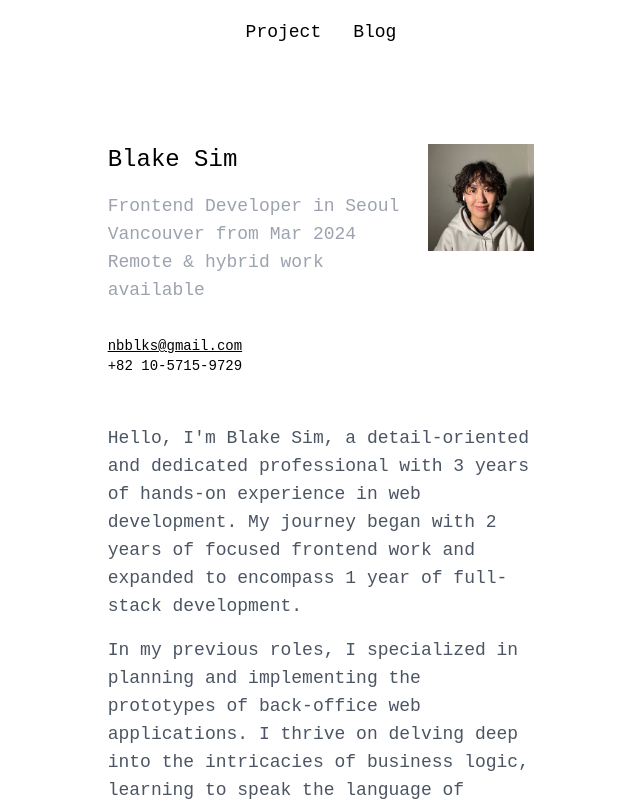
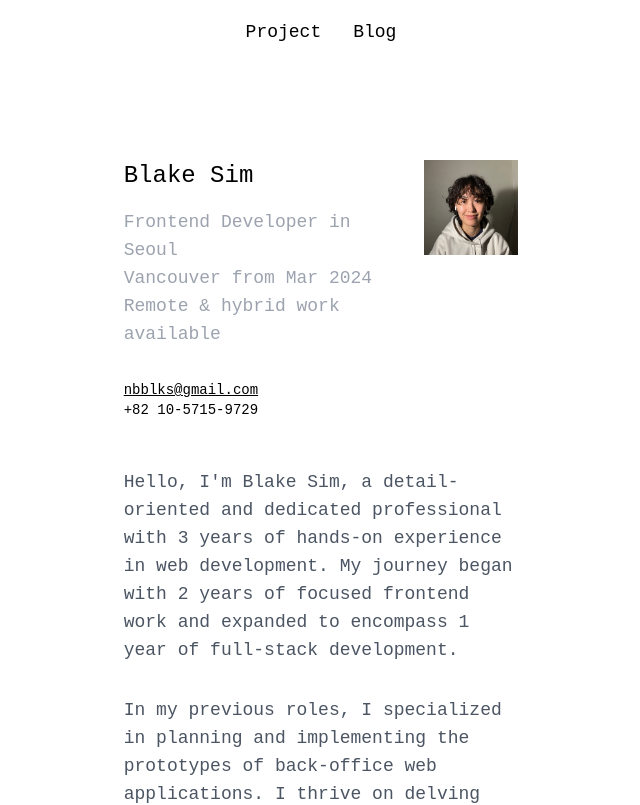
Before and after one commit to nbblk/nbblk.github.io, a SvelteKit app: page / in a window 1280 px wide. Shown: the top 805 px of the page, without its empty margins (319-959 px from the left). Built offline with nearby package versions, Linux system fonts and the light colour scheme.

Commit message:
Style: tweak layout

```diff
--- a/src/routes/+page.svelte
+++ b/src/routes/+page.svelte
@@ -1,22 +1,25 @@
 <div class="w-full h-screen mt-20 flex flex-col justify-start items-center gap-8">
-	<div class="w-1/3 flex flex-col justify-center items-center gap-12">
-		<section class="w-full flex flex-row">
-			<div class="w-full flex flex-col justify-center items-start gap-4">
-				<h1 class="text-2xl">Blake Sim</h1>
-				<h3 class="text-lg text-gray-400">
+	<div class="w-full md:w-1/3 p-4 flex flex-col justify-center items-center gap-12">
+		<section
+			class="w-full flex flex-col md:flex-row md:flex-row-reverse justify-center items-start gap-4"
+		>
+			<div class="w-full md:w-1/3 h-auto flex justify-center items-start">
+				<img src="profile_high.jpg" alt="profile" width="250" height="250" />
+			</div>
+
+			<div class="w-full flex flex-col gap-4">
+				<h1 class="w-full text-center md:text-left text-2xl">Blake Sim</h1>
+				<h3 class="w-full text-center md:text-left text-lg text-gray-400">
 					Frontend Developer in Seoul<br /> Vancouver from Mar 2024
 					<br /> Remote & hybrid work available<br />
 				</h3>
-				<small class="mt-4 text-sm">
+				<small class="inline-block w-full md:text-left text-center mt-4 text-sm">
 					<a href="mailto:nbblks@gmail.com" class="underline">nbblks@gmail.com</a>
 					<br /> <span>+82 10-5715-9729</span>
 				</small>
 			</div>
-			<div class="w-1/3 h-auto flex justify-center items-start">
-				<img src="profile_high.jpg" alt="profile" width="250" height="250" />
-			</div>
 		</section>
-		<section class="w-full flex flex-col justify-start items-center text-lg text-gray-600 gap-4">
+		<section class="w-full flex flex-col justify-start items-center text-lg text-gray-600 gap-8">
 			<p>
 				Hello, I'm Blake Sim, a detail-oriented and dedicated professional with 3 years of hands-on
 				experience in web development. My journey began with 2 years of focused frontend work and
```
